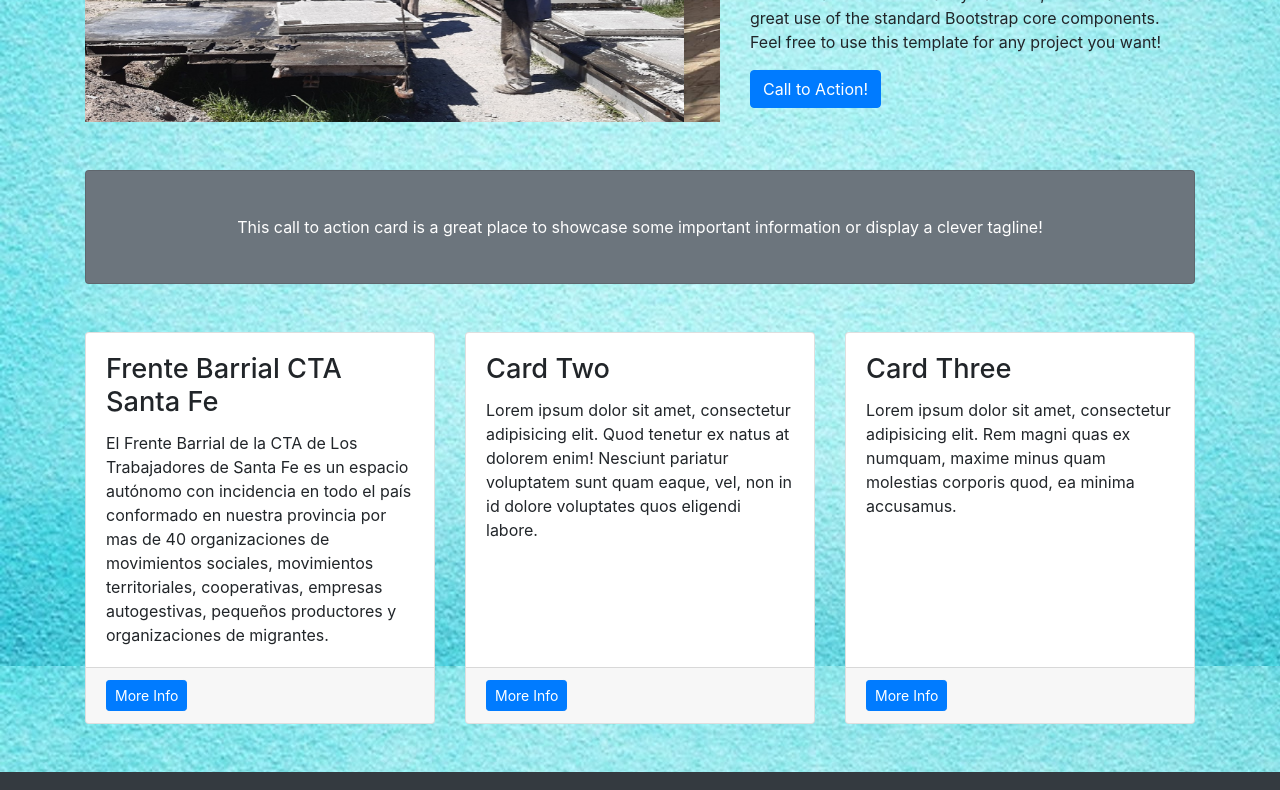
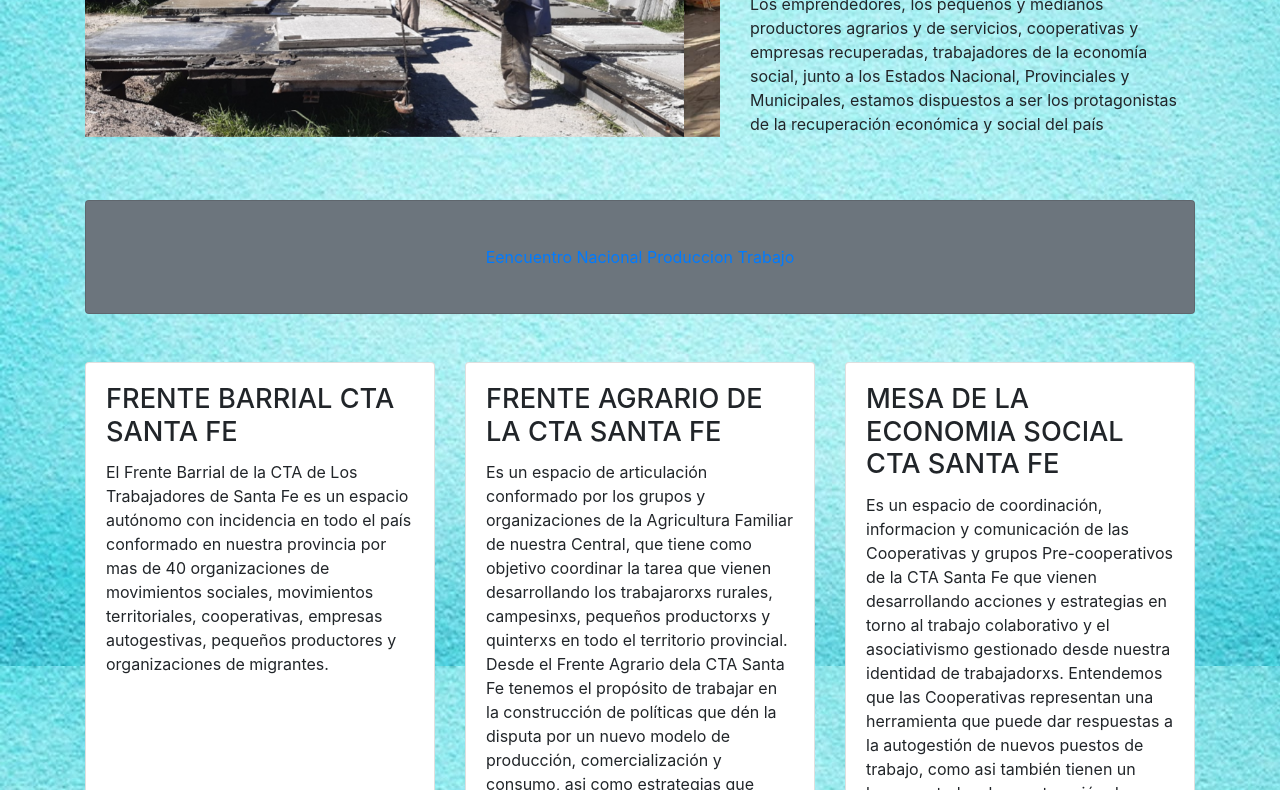
Before and after one commit to MannerLifeTwice/frontend, a website: page About.html in a window 1280 px wide. Shown: the part 334-1124 px from the top of the page. Drawn offline with nearby package versions, Linux system fonts and the light colour scheme.

Commit message:
NewLogos

```diff
--- a/About.html
+++ b/About.html
@@ -82,9 +82,8 @@
       </div>
       <!-- /.col-lg-8 -->
       <div class="col-lg-5">
-        <h1 class="font-weight-light">Business Name or Tagline</h1>
-        <p>This is a template that is great for small businesses. It doesn't have too much fancy flare to it, but it makes a great use of the standard Bootstrap core components. Feel free to use this template for any project you want!</p>
-        <a class="btn btn-primary" href="#">Call to Action!</a>
+        <h1 class="font-weight-light">ENCUENTRO POR LA PRODUCCION Y EL TRABAJO</h1>
+        <p>Los emprendedores, los pequeños y medianos productores  agrarios y de servicios, cooperativas y empresas recuperadas, trabajadores de la economía social, junto a los Estados Nacional, Provinciales y Municipales, estamos dispuestos a ser los protagonistas de la recuperación económica y social del país</p>
       </div>
       <!-- /.col-md-4 -->
     </div>
@@ -93,7 +92,7 @@
     <!-- Call to Action Well -->
     <div class="card text-white bg-secondary my-5 py-4 text-center">
       <div class="card-body">
-        <p class="text-white m-0">This call to action card is a great place to showcase some important information or display a clever tagline!</p>
+        <p class="text-white m-0"> <a href="encuentronacionalproducciontrabajo.pdf">Eencuentro Nacional Produccion Trabajo</a> </p>
       </div>
     </div>
 
@@ -102,23 +101,18 @@
       <div class="col-md-4 mb-5">
         <div class="card h-100">
           <div class="card-body" id="FBC">
-            <h2 class="card-title">Frente Barrial CTA Santa Fe</h2>
+            <h2 class="card-title">FRENTE BARRIAL CTA SANTA FE</h2>
             <p class="card-text">El Frente Barrial de la CTA de Los Trabajadores de Santa Fe es un espacio autónomo con incidencia en todo el país conformado en nuestra provincia por mas de 40 organizaciones de  movimientos sociales, movimientos territoriales, cooperativas, empresas autogestivas, pequeños productores y organizaciones de migrantes.</p>
-          </div>
-          <div class="card-footer">
-            <a href="#" class="btn btn-primary btn-sm">More Info</a>
           </div>
         </div>
       </div>
       <!-- /.col-md-4 -->
       <div class="col-md-4 mb-5">
         <div class="card h-100">
-          <div class="card-body">
-            <h2 class="card-title" id="FCA">Card Two</h2>
-            <p class="card-text">Lorem ipsum dolor sit amet, consectetur adipisicing elit. Quod tenetur ex natus at dolorem enim! Nesciunt pariatur voluptatem sunt quam eaque, vel, non in id dolore voluptates quos eligendi labore.</p>
-          </div>
-          <div class="card-footer">
-            <a href="#" class="btn btn-primary btn-sm">More Info</a>
+          <div class="card-body" id="FCA">
+            <h2 class="card-title">FRENTE AGRARIO DE LA CTA SANTA FE</h2>
+            <p class="card-text">Es un espacio de articulación conformado por los grupos y organizaciones de la Agricultura Familiar  de nuestra Central, que tiene como objetivo coordinar la tarea que  vienen desarrollando  los trabajarorxs rurales, campesinxs, pequeños productorxs y quinterxs en todo el territorio provincial.
+Desde el Frente Agrario dela CTA Santa Fe  tenemos el propósito de trabajar en la construcción de  políticas que dén la disputa por un nuevo modelo de producción, comercialización y consumo, asi como estrategias que impulsen el acceso a la tierra, la limitación del uso de agrotóxicos , y la promoción de la producción agroecológica, entre otros ejes.</p>
           </div>
         </div>
       </div>
@@ -126,11 +120,9 @@
       <div class="col-md-4 mb-5">
         <div class="card h-100">
           <div class="card-body" id="ESC">
-            <h2 class="card-title">Card Three</h2>
-            <p class="card-text">Lorem ipsum dolor sit amet, consectetur adipisicing elit. Rem magni quas ex numquam, maxime minus quam molestias corporis quod, ea minima accusamus.</p>
-          </div>
-          <div class="card-footer">
-            <a href="#" class="btn btn-primary btn-sm">More Info</a>
+            <h2 class="card-title">MESA DE LA ECONOMIA SOCIAL CTA SANTA FE</h2>
+            <p class="card-text">Es un espacio de coordinación, informacion y comunicación de las Cooperativas y grupos Pre-cooperativos de la CTA Santa Fe que vienen desarrollando acciones y estrategias  en torno al  trabajo colaborativo y el asociativismo gestionado desde nuestra identidad de trabajadorxs.
+Entendemos que las Cooperativas representan una herramienta  que puede  dar respuestas  a la autogestión de nuevos puestos de trabajo, como asi también tienen un lugar central en la construcción de un modelo desarrollo sostenible y con inclusión de todxs los trabajadorxs de nuestro País.</p>
           </div>
         </div>
       </div>
@@ -147,6 +139,9 @@
     <div class="container">
       <p class="m-0 text-center text-white">Copyright &copy; Joaquín "Gallu"ccio</p>
     </div>
+    <div class="next">
+      <p class="m-0 text-center text-white">Dirección 1883 (Casa de CTA)
+      <br>example@gmail.com</p>
     <!-- /.container -->
   </footer>
 
```
